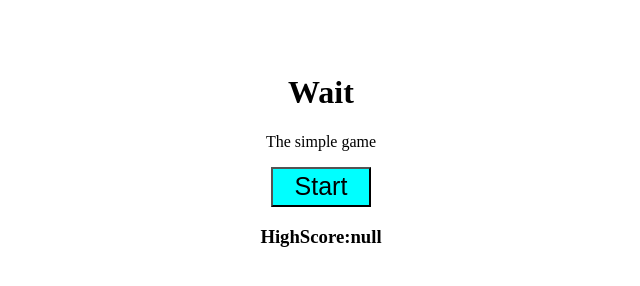
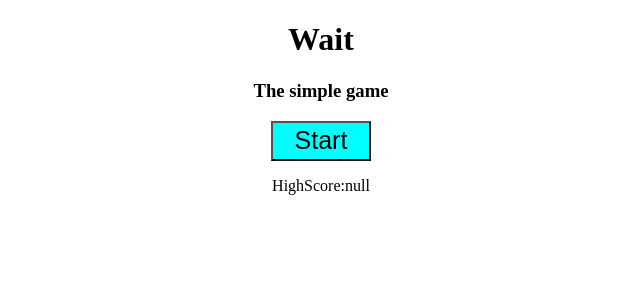
Before and after one commit to S-Shun2960/wait-pwa-app, a website: page www/index.html in a window 1280 px wide. Shown: the whole page, without its empty margins (319-959 px from the left). Drawn offline with Linux system fonts and the light colour scheme; some packages are replaced by stand-ins of ours.

Commit message:
Update index.html

```diff
--- a/www/index.html
+++ b/www/index.html
@@ -1,26 +1,16 @@
 <!DOCTYPE HTML>
-<html>
+<html lang="en">
 <head>
     <meta charset="utf-8">
     <meta name="viewport" content="width=device-width, initial-scale=1, maximum-scale=1, user-scalable=no">
-    <meta http-equiv="Content-Security-Policy" content="default-src * data: gap: content: https://ssl.gstatic.com; style-src * 'unsafe-inline'; script-src * 'unsafe-inline' 'unsafe-eval'">
-    <script src="cordova.js"></script>
-    <script src="components/loader.js"></script>
-    <link rel="stylesheet" href="components/loader.css">
     <link rel="stylesheet" href="css/style.css">
 </head>
 <body>
     <center>
-      <div class="container">
-        <div class="bubble" style="width: 10px; height: 10px; top: 80%; left: 10%;"></div>
-        <div class="bubble" style="width: 20px; height: 20px; top: 50%; left: 20%;"></div>
-        <div class="bubble" style="width: 15px; height: 15px; top: 70%; left: 30%;"></div>
-      </div>
-
-	    <h1>Wait</h1>
-        <p>The simple game</p>
+	<h1>Wait</h1>
+        <h3>The simple game</h3>
         <button onclick="window.location.replace('game.html')" class="start-button">Start</button>
-        <h3 id="highscore"></h3>
+        <p id="highscore"></p>
     </center>
 
     <script>
```
